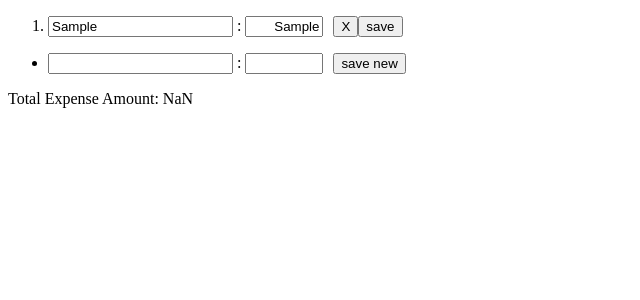
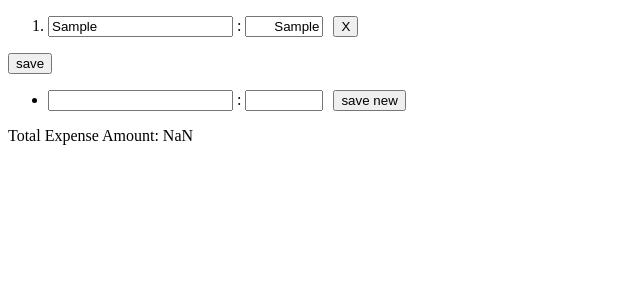
Before and after one commit to jaehwan-lee-benja/thinksalon2304, a Vue app: page / in a window 1280 px wide. Both pictures are taken after typing "Sample", "Sample" into the empty fields and a click on the button "save new". Shown: the top 300 px of the page, without its empty margins (0-640 px from the left). Built offline with nearby package versions, Linux system fonts and the light colour scheme; no server answers; the database is empty.

Commit message:
일괄 save 기능

```diff
--- a/src/App.vue
+++ b/src/App.vue
@@ -1,15 +1,17 @@
 <template>
 
   <ol>
-    <li ref="expense" v-for="expense in expenses" :key="expense.id">
+    <li v-for="expense in expenses" :key="expense.id">
         <input v-model="expense.expenseCategory" placeholder="Type here">
         <span> : </span>
         <input :class="expenseAmountStyle" v-model="expense.expenseAmount" placeholder="Type here">
         <button @click="removeExpense(expense)">X</button>
         <!-- <button @click="editOrder(expense)">☰</button> -->
-        <button @click="editExpense(expense)" v-if="isEdited(expense)">save</button>
     </li>
   </ol>
+  <div v-for="expense in expenses" :key="expense.id">
+    <button @click="editExpense(expense)" v-if="isEdited(expense)">save</button>
+  </div>
 
   <ul>
     <li>
```
